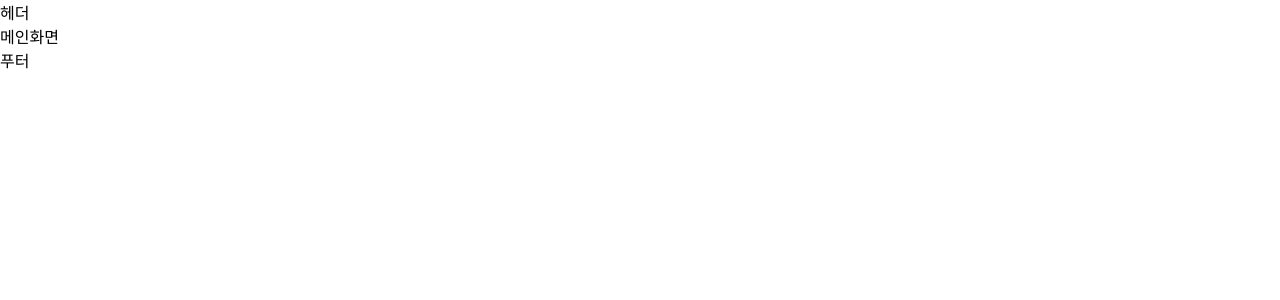
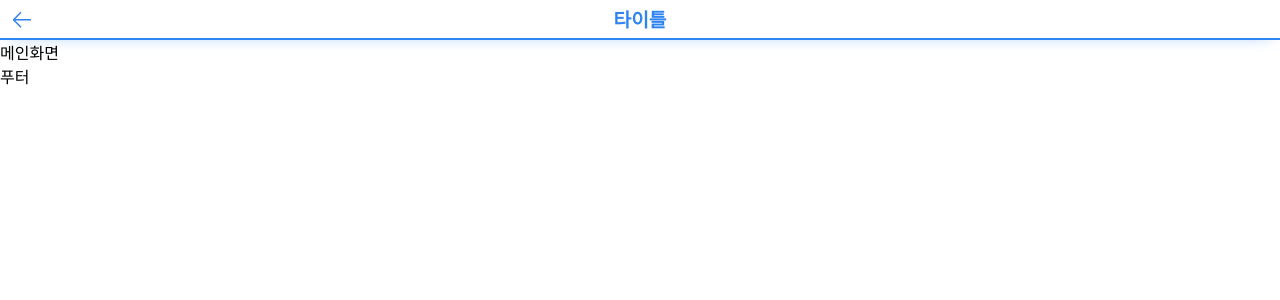
Before and after one commit to SWDC-Team-GG/GG-frontend, a React (Create React App) app: page / in a window 1280 px wide. Shown: the top 300 px of the page. Built offline with nearby package versions, Linux system fonts and the light colour scheme.

Commit message:
add : header

```diff
--- a/src/components/section/Header/index.tsx
+++ b/src/components/section/Header/index.tsx
@@ -1,7 +1,15 @@
+import { VscArrowLeft } from "react-icons/vsc";
 import React from "react";
+import * as S from "./style";
 
 function Header() {
-  return <div>헤더</div>;
+  return (
+    <S.Header>
+      <VscArrowLeft onClick={() => {}} size={24} style={{ color: "#3084f2" }} />
+      <S.Title>타이틀</S.Title>
+      <VscArrowLeft size={24} style={{ visibility: "hidden" }} />
+    </S.Header>
+  );
 }
 
 export default Header;
--- a/src/components/section/Header/style.ts
+++ b/src/components/section/Header/style.ts
@@ -1 +1,20 @@
 import styled from "styled-components";
+
+export const Header = styled.div`
+  width: 100%;
+  height: 40px;
+  padding: 10px;
+  display: flex;
+  align-items: center;
+  background-color: white;
+  border-bottom: 2px solid #3084f2;
+  box-shadow: 0px 0px 20px -10px #3084f2;
+  justify-content: space-between;
+`;
+
+export const Title = styled.p`
+  color: #3084f2;
+  font-weight: 1000;
+  text-align: center;
+  font-size: 1.2rem;
+`;
```
